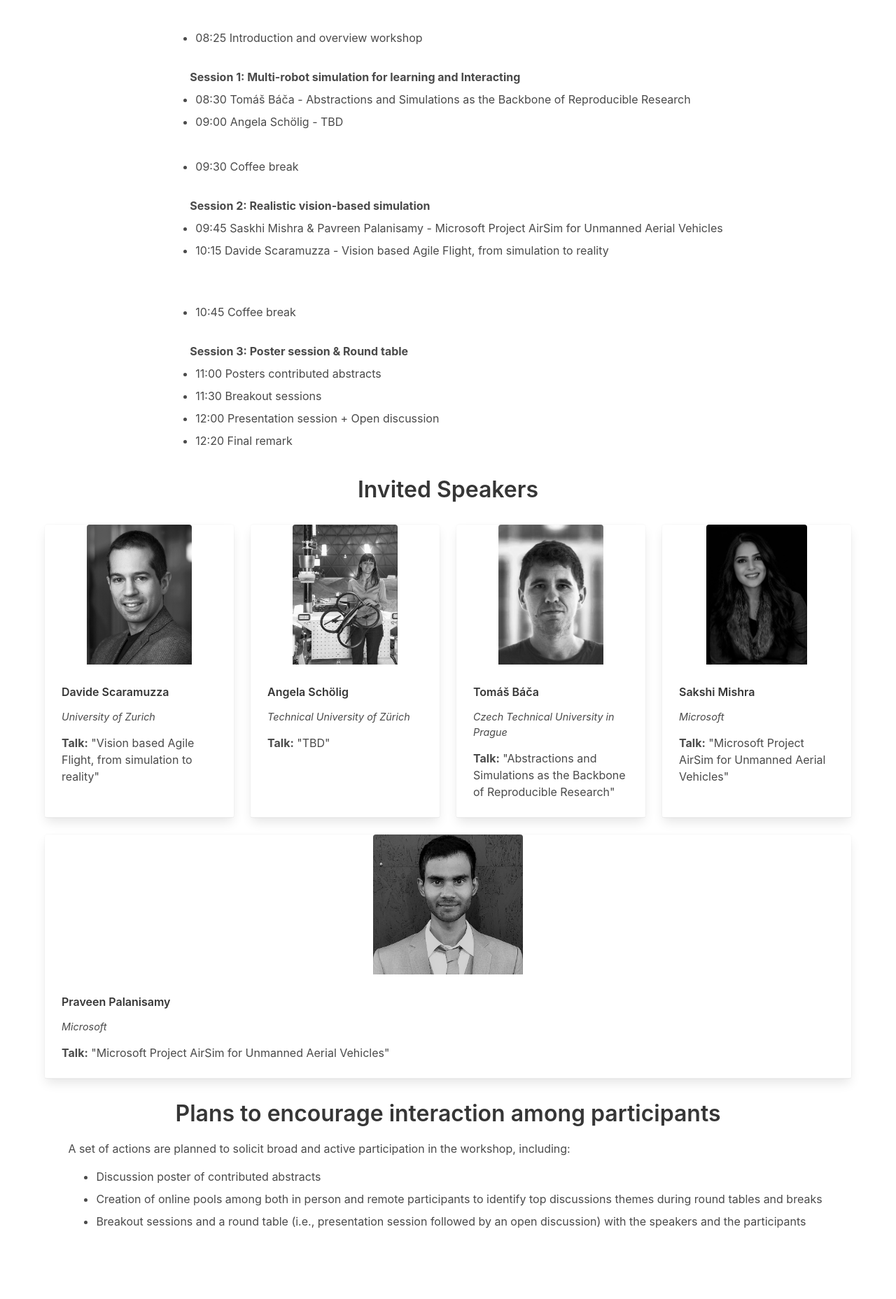
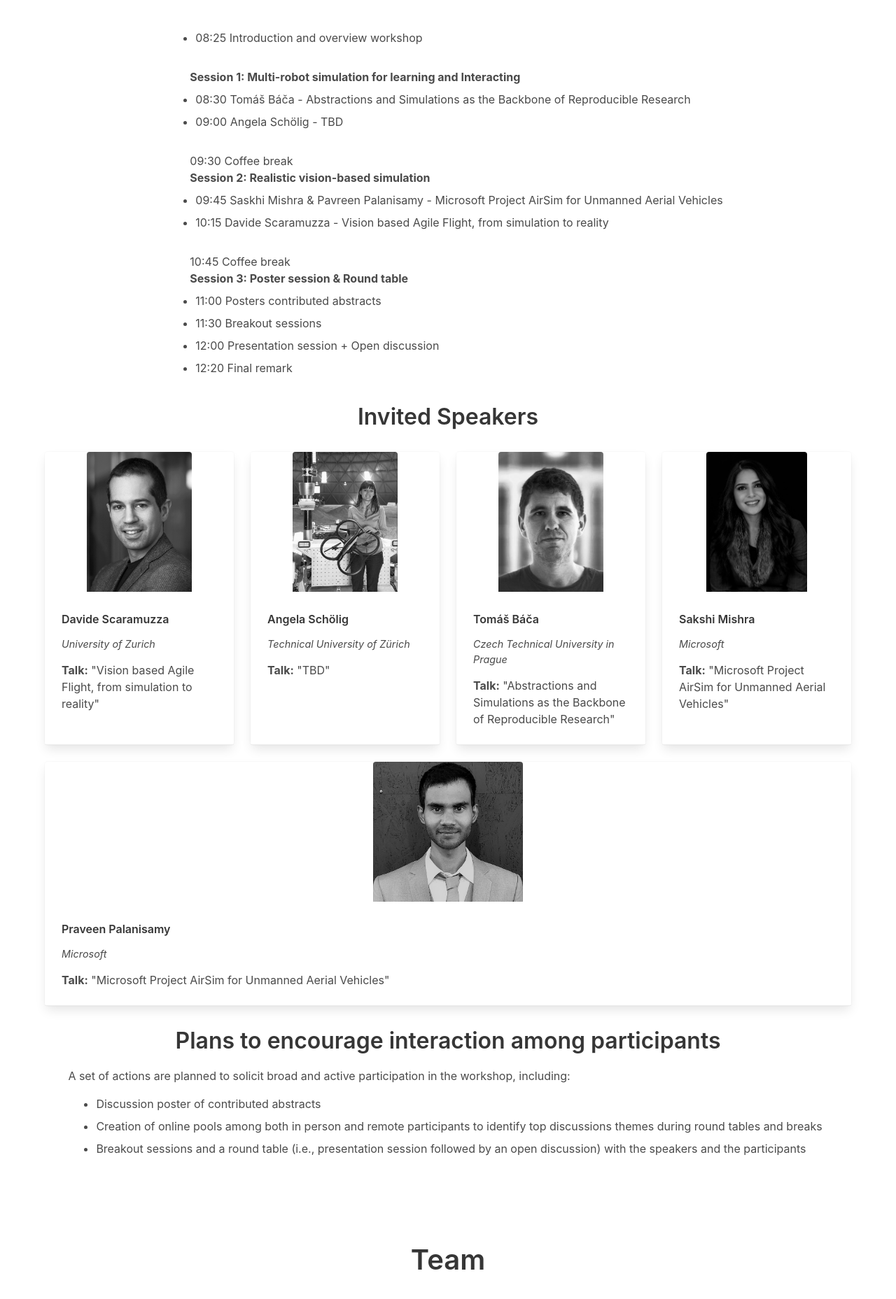
Before and after one commit to IMRCLab/workshop-uav-sims-icra2023, a Jekyll site: the page built from index.html, in a window 1280 px wide. Shown: the part 2007-3864 px from the top of the page at 70% size. Built offline with Jekyll 4.4.1, drawn with Linux system fonts in a browser that asks for light colours.

Commit message:
Minor changes

```diff
--- a/index.html
+++ b/index.html
@@ -182,13 +182,13 @@ title: The Role of Robotics Simulators for Unmanned Aerial Vehicles
         <li>08:30 Tomáš Báča - Abstractions and Simulations as the Backbone of Reproducible Research</li>
         <li>09:00 Angela Schölig - TBD</li>
         <br>
-        <li>09:30 Coffee break</li>
+        09:30 Coffee break
         <br>
         <b>Session 2: Realistic vision-based simulation</b>
         <li>09:45 Saskhi Mishra & Pavreen Palanisamy - Microsoft Project AirSim for Unmanned Aerial Vehicles</li>
         <li>10:15 Davide Scaramuzza - Vision based Agile Flight, from simulation to reality</li>
-        <br></br>
-        <li>10:45 Coffee break</li>
+        <br>
+        10:45 Coffee break
         <br>
         <b>Session 3: Poster session & Round table</b>
         <li>11:00 Posters contributed abstracts</li>
```
